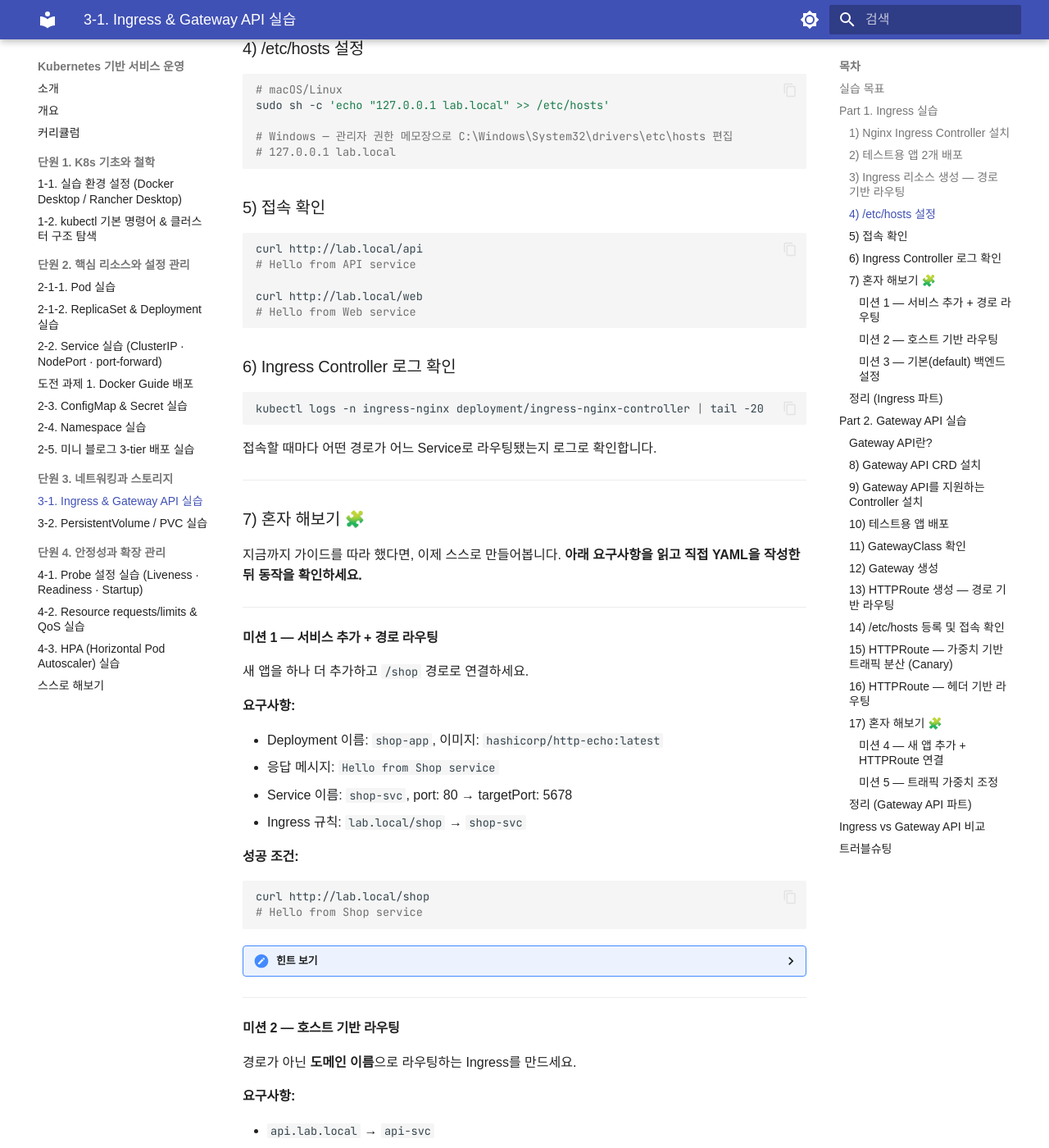
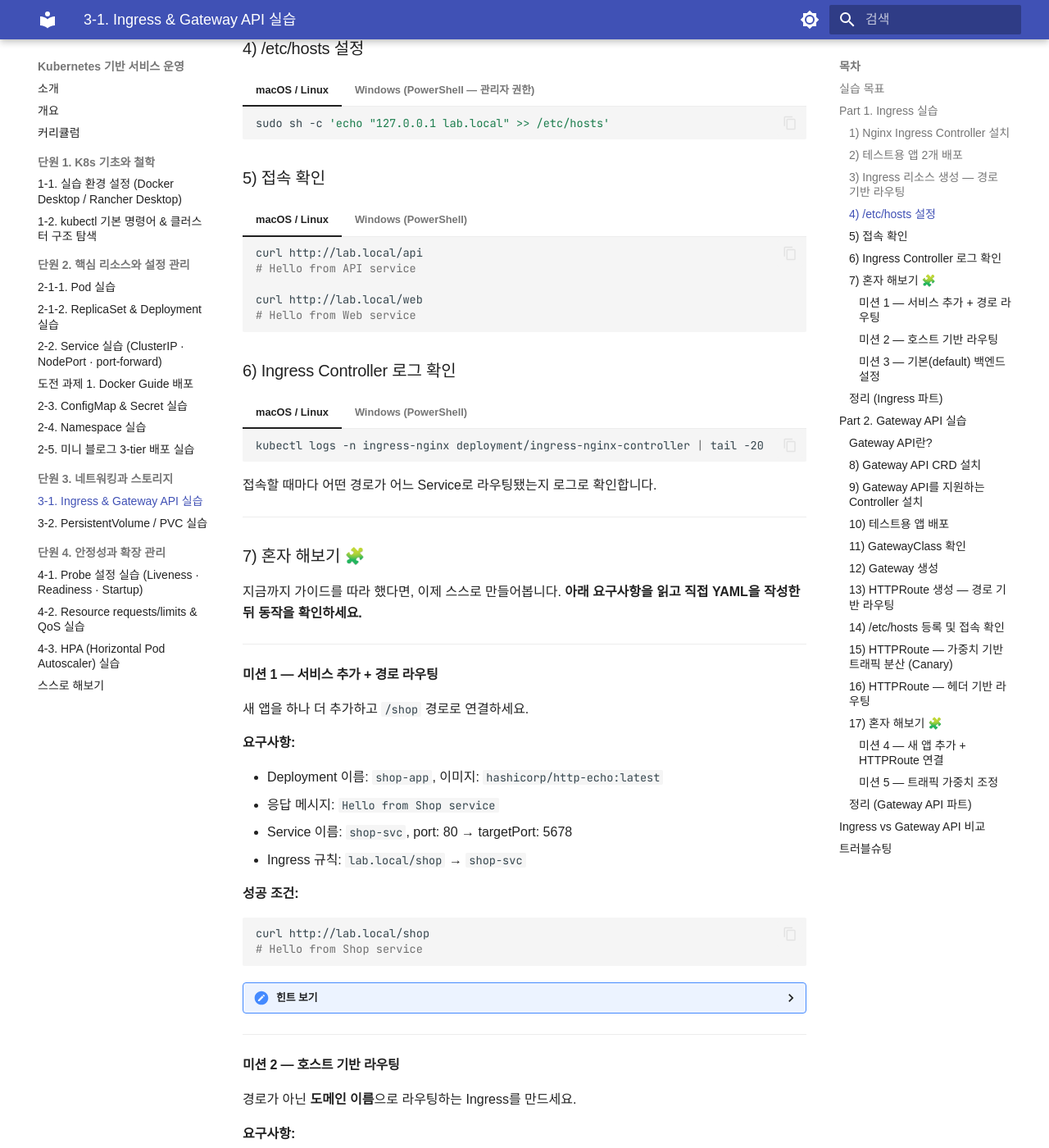
Before and after one commit to skilleat-labs/docker-k8s-labs, an MkDocs documentation site: the page built from docs/modules/module10/3-1.md, in a window 1280 px wide and 1400 px high, scrolled down 3843 px. Shown: the whole window at 82% size. Built offline with MkDocs 1.6.1 and Material for MkDocs 9.7.7, drawn with Linux system fonts in a browser that asks for light colours; some web fonts are replaced; some of the changed text lies outside the part shown.

Commit message:
docs: 3-1 Windows PowerShell 명령어 병행 안내 추가
- /etc/hosts 등록: Add-Content 명령 추가 (관리자 권한 안내 포함)
- curl 접속 확인: Invoke-WebRequest + -UseBasicParsing 안내
- 로그 확인: tail -20 → Select-Object -Last 20
- for 반복문: seq/do 루프 → 1..10 | ForEach-Object
- 헤더 라우팅: curl -H → Invoke-WebRequest -Headers @{} 형식
- 힌트 파일명 ingress-apps.yaml → api-app.yaml 수정

Co-Authored-By: Claude Sonnet 4.6 <noreply@anthropic.com>

````diff
--- a/docs/modules/module10/3-1.md
+++ b/docs/modules/module10/3-1.md
@@ -196,29 +196,57 @@ kubectl describe ingress lab-ingress
 
 ### 4) /etc/hosts 설정
 
-```bash
-# macOS/Linux
-sudo sh -c 'echo "127.0.0.1 lab.local" >> /etc/hosts'
+=== "macOS / Linux"
 
-# Windows — 관리자 권한 메모장으로 C:\Windows\System32\drivers\etc\hosts 편집
-# 127.0.0.1 lab.local
-```
+    ```bash
+    sudo sh -c 'echo "127.0.0.1 lab.local" >> /etc/hosts'
+    ```
+
+=== "Windows (PowerShell — 관리자 권한)"
+
+    ```powershell
+    Add-Content -Path "C:\Windows\System32\drivers\etc\hosts" -Value "127.0.0.1 lab.local"
+    ```
+
+    > PowerShell을 **관리자 권한으로 실행**해야 합니다.
+    > 시작 메뉴에서 `PowerShell` 검색 → 우클릭 → **관리자 권한으로 실행**
 
 ### 5) 접속 확인
 
-```bash
-curl http://lab.local/api
-# Hello from API service
+=== "macOS / Linux"
 
-curl http://lab.local/web
-# Hello from Web service
-```
+    ```bash
+    curl http://lab.local/api
+    # Hello from API service
+
+    curl http://lab.local/web
+    # Hello from Web service
+    ```
+
+=== "Windows (PowerShell)"
+
+    ```powershell
+    curl http://lab.local/api
+    # 또는
+    Invoke-WebRequest -Uri http://lab.local/api -UseBasicParsing | Select-Object -ExpandProperty Content
+    ```
+
+    > PowerShell의 `curl`은 `Invoke-WebRequest`의 별칭입니다.
+    > `-UseBasicParsing`을 붙이면 본문만 깔끔하게 출력됩니다.
 
 ### 6) Ingress Controller 로그 확인
 
-```bash
-kubectl logs -n ingress-nginx deployment/ingress-nginx-controller | tail -20
-```
+=== "macOS / Linux"
+
+    ```bash
+    kubectl logs -n ingress-nginx deployment/ingress-nginx-controller | tail -20
+    ```
+
+=== "Windows (PowerShell)"
+
+    ```powershell
+    kubectl logs -n ingress-nginx deployment/ingress-nginx-controller | Select-Object -Last 20
+    ```
 
 접속할 때마다 어떤 경로가 어느 Service로 라우팅됐는지 로그로 확인합니다.
 
@@ -252,7 +280,7 @@ curl http://lab.local/shop
 <details>
 <summary>힌트 보기</summary>
 
-- 기존 `ingress-apps.yaml`에서 shop-app Deployment + Service를 복사해 수정합니다.
+- 기존 `api-app.yaml`을 참고해 shop-app Deployment + Service를 작성합니다.
 - `ingress-path.yaml`에 `/shop` 경로 규칙을 추가하고 `kubectl apply`로 재적용합니다.
 - `rewrite-target: /` annotation이 있어야 합니다.
 
@@ -642,9 +670,17 @@ kubectl get gateway lab-gateway -n gateway-ns -o jsonpath='{.status.addresses[0]
 
 `/etc/hosts`에 등록합니다.
 
-```bash
-sudo sh -c 'echo "127.0.0.1 gw.lab.local" >> /etc/hosts'
-```
+=== "macOS / Linux"
+
+    ```bash
+    sudo sh -c 'echo "127.0.0.1 gw.lab.local" >> /etc/hosts'
+    ```
+
+=== "Windows (PowerShell — 관리자 권한)"
+
+    ```powershell
+    Add-Content -Path "C:\Windows\System32\drivers\etc\hosts" -Value "127.0.0.1 gw.lab.local"
+    ```
 
 Gateway가 사용하는 포트를 확인합니다.
 
@@ -701,9 +737,19 @@ kubectl apply -f httproute-canary.yaml
 
 실제로 분산되는지 확인합니다. 10번 요청해서 비율을 봅니다.
 
-```bash
-for i in $(seq 1 10); do curl -s http://gw.lab.local:<port>/app; echo; done
-```
+=== "macOS / Linux"
+
+    ```bash
+    for i in $(seq 1 10); do curl -s http://gw.lab.local:<port>/app; echo; done
+    ```
+
+=== "Windows (PowerShell)"
+
+    ```powershell
+    1..10 | ForEach-Object {
+        Invoke-WebRequest -Uri http://gw.lab.local:<port>/app -UseBasicParsing | Select-Object -ExpandProperty Content
+    }
+    ```
 
 ```
 Blue App v1
@@ -767,17 +813,33 @@ kubectl apply -f httproute-header.yaml
 
 헤더 없이 요청:
 
-```bash
-curl http://gw.lab.local:<port>/test
-# Blue App v1
-```
+=== "macOS / Linux"
+
+    ```bash
+    curl http://gw.lab.local:<port>/test
+    # Blue App v1
+    ```
+
+=== "Windows (PowerShell)"
+
+    ```powershell
+    Invoke-WebRequest -Uri http://gw.lab.local:<port>/test -UseBasicParsing | Select-Object -ExpandProperty Content
+    ```
 
 `X-Version: v2` 헤더와 함께 요청:
 
-```bash
-curl -H "X-Version: v2" http://gw.lab.local:<port>/test
-# Green App v2
-```
+=== "macOS / Linux"
+
+    ```bash
+    curl -H "X-Version: v2" http://gw.lab.local:<port>/test
+    # Green App v2
+    ```
+
+=== "Windows (PowerShell)"
+
+    ```powershell
+    Invoke-WebRequest -Uri http://gw.lab.local:<port>/test -Headers @{"X-Version"="v2"} -UseBasicParsing | Select-Object -ExpandProperty Content
+    ```
 
 > **실무 활용**: QA 팀에게 `X-Version: v2` 헤더를 붙여 신버전을 테스트하게 하면서, 일반 사용자는 기존 버전을 계속 사용하게 할 수 있습니다.
 
````
